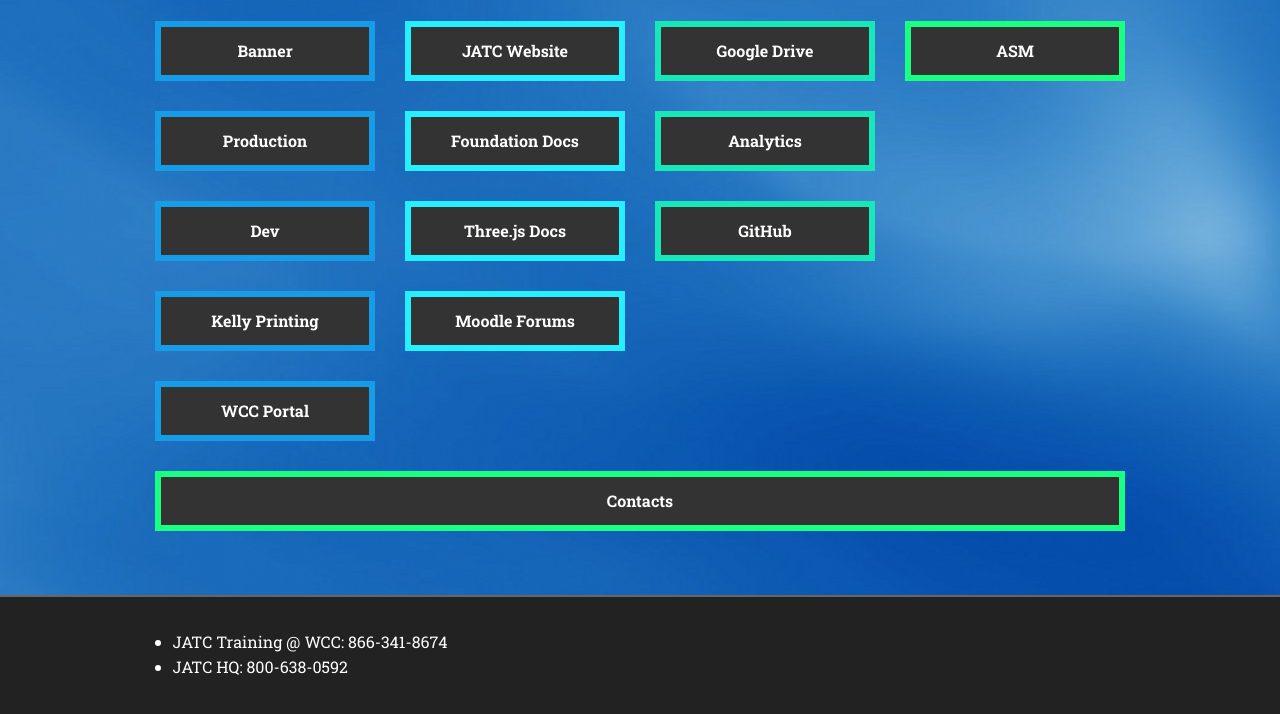
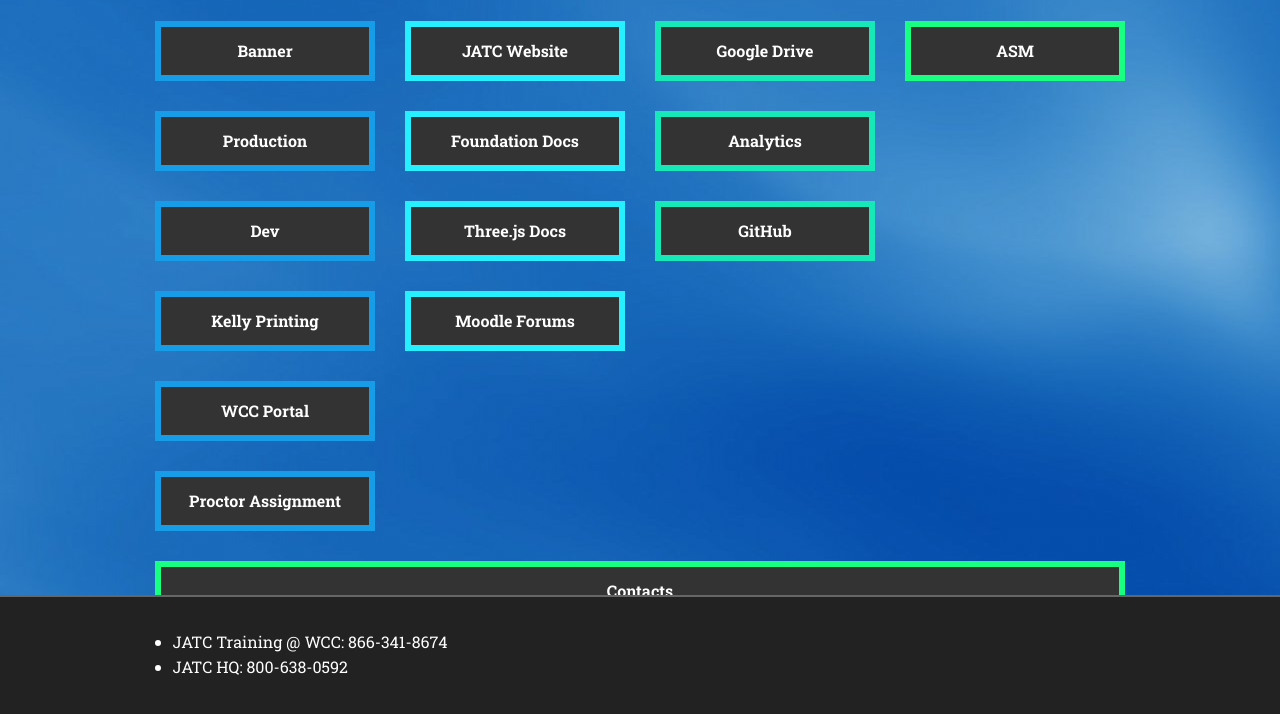
Before and after one commit to chrisspring215/cool-desktop, a plain HTML site: page index.html in a window 1280 px wide. Shown: the part 84-798 px from the top of the page. Drawn offline with Linux system fonts and the light colour scheme.

Commit message:
Added link

```diff
--- a/index.html
+++ b/index.html
@@ -44,6 +44,10 @@
 
             <div class="large-12 columns">
               <a class="text-center" href="https://portal.wccnet.edu/" target="blank">WCC Portal</a>
+            </div>
+
+            <div class="large-12 columns">
+              <a class="text-center" href="http://space.wccnet.edu/~cacollins/gen-tut-ins/" target="blank">Proctor Assignment</a>
             </div>
           </div>
         </div>
```
